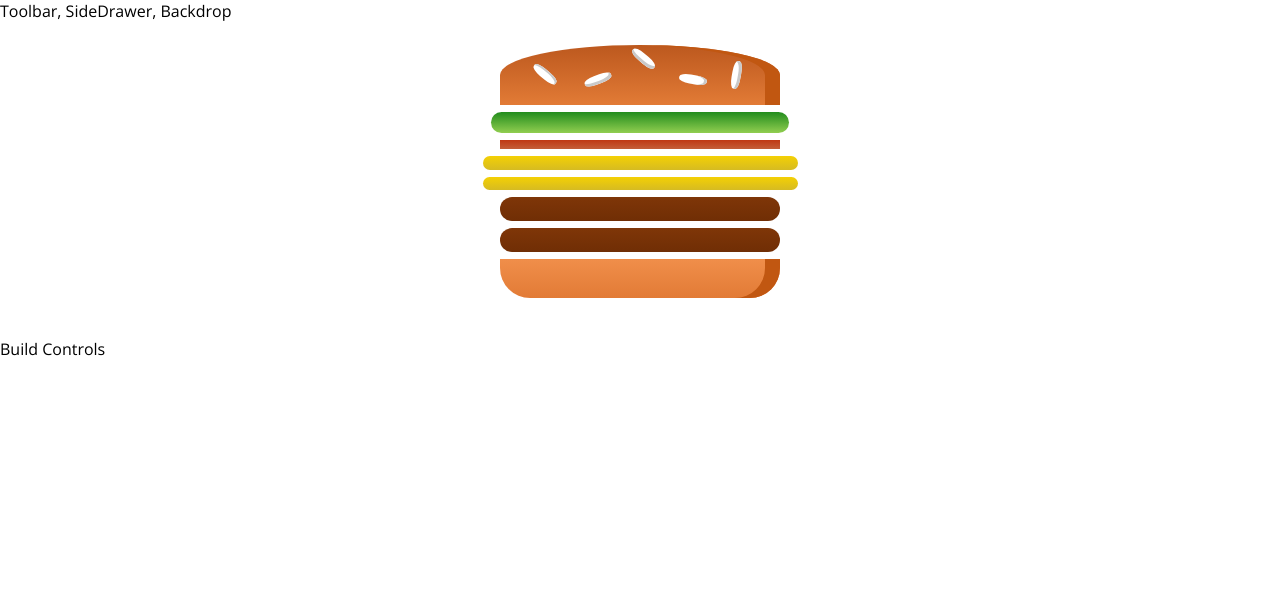
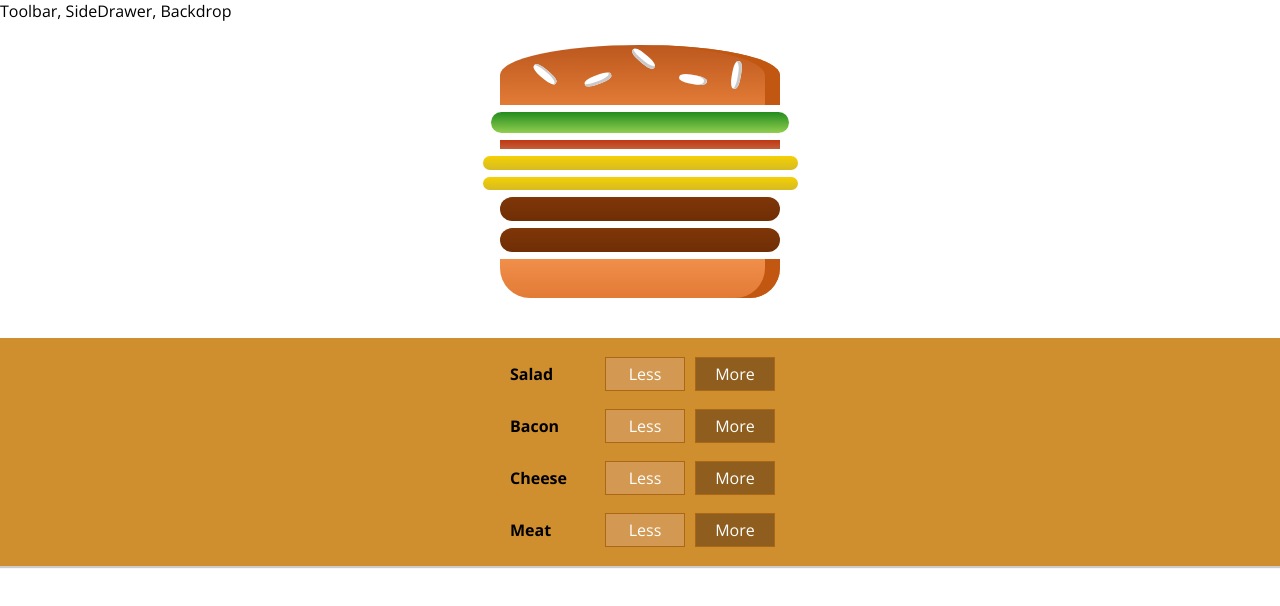
Before and after one commit to BorislavAnchev/burger-builder, a React (Create React App) app: page / in a window 1280 px wide. Shown: the top 606 px of the page. Built offline with nearby package versions, Linux system fonts and the light colour scheme.

Commit message:
implement the burger ingredients add and remove controls

```diff
--- /dev/null
+++ b/src/components/Burger/BuildControls/BuildControl/BuildControl.js
@@ -0,0 +1,20 @@
+import React from 'react';
+
+import classes from './BuildControl.module.css';
+
+const BuildControl = (props) => (
+  <div className={classes.BuildControl}>
+    <div className={classes.Label}>{props.label}</div>
+    <button
+      className={classes.Less}
+      onClick={props.remove}
+      disabled={props.disabled}>
+      Less
+    </button>
+    <button className={classes.More} onClick={props.add}>
+      More
+    </button>
+  </div>
+);
+
+export default BuildControl;
--- /dev/null
+++ b/src/components/Burger/BuildControls/BuildControl/BuildControl.module.css
@@ -0,0 +1,58 @@
+.BuildControl {
+  display: flex;
+  justify-content: space-between;
+  align-items: center;
+  margin: 5px 0;
+}
+
+.BuildControl button {
+  display: block;
+  font: inherit;
+  padding: 5px;
+  margin: 0 5px;
+  width: 80px;
+  border: 1px solid #aa6817;
+  cursor: pointer;
+  outline: none;
+}
+
+.BuildControl button:disabled {
+  background-color: #ac9980;
+  border: 1px solid #7e7365;
+  color: #ccc;
+  cursor: default;
+}
+
+.BuildControl button:hover:disabled {
+  background-color: #ac9980;
+  color: #ccc;
+  cursor: not-allowed;
+}
+
+.Label {
+  padding: 10px;
+  font-weight: bold;
+  width: 80px;
+}
+
+.BuildControl .Less {
+  background-color: #d39952;
+  color: white;
+}
+
+.BuildControl .More {
+  background-color: #8f5e1e;
+  color: white;
+}
+
+.BuildControl .Less:hover,
+.BuildControl .Less:active {
+  background-color: #daa972;
+  color: white;
+}
+
+.BuildControl .More:hover,
+.BuildControl .More:active {
+  background-color: #99703f;
+  color: white;
+}
--- /dev/null
+++ b/src/components/Burger/BuildControls/BuildControls.js
@@ -0,0 +1,27 @@
+import React from 'react';
+
+import classes from './BuildControls.module.css';
+import BuildControl from './BuildControl/BuildControl';
+
+const controls = [
+  { label: 'Salad', type: 'salad' },
+  { label: 'Bacon', type: 'bacon' },
+  { label: 'Cheese', type: 'cheese' },
+  { label: 'Meat', type: 'meat' },
+];
+
+const BuildControls = (props) => (
+  <div className={classes.BuildControls}>
+    {controls.map((ctrl) => (
+      <BuildControl
+        key={ctrl.label}
+        label={ctrl.label}
+        add={() => props.addIngredient(ctrl.type)}
+        remove={() => props.removeIngredient(ctrl.type)}
+        disabled={props.disabled[ctrl.type]}
+      />
+    ))}
+  </div>
+);
+
+export default BuildControls;
--- /dev/null
+++ b/src/components/Burger/BuildControls/BuildControls.module.css
@@ -0,0 +1,10 @@
+.BuildControls {
+  width: 100%;
+  background-color: #cf8f2e;
+  display: flex;
+  flex-flow: column;
+  align-items: center;
+  box-shadow: 0 2px 1px #ccc;
+  margin: auto;
+  padding: 10px 0;
+}
--- a/src/containers/BurgerBuilder/BurgerBuilder.js
+++ b/src/containers/BurgerBuilder/BurgerBuilder.js
@@ -1,6 +1,14 @@
 import React, { Component } from 'react';
 
 import Burger from '../../components/Burger/Burger';
+import BuildControls from '../../components/Burger/BuildControls/BuildControls';
+
+const INGREDIENT_PRICES = {
+  salad: 0.5,
+  cheese: 0.4,
+  meat: 1.3,
+  bacon: 0.7,
+};
 
 class BurgerBuilder extends Component {
   state = {
@@ -10,13 +18,54 @@
       cheese: 2,
       meat: 2,
     },
+    totalPrice: 4,
+  };
+
+  addIngredientHandler = (type) => {
+    const oldCount = this.state.ingredients[type];
+    const updatedCount = oldCount + 1;
+    const updatedIngredients = {
+      ...this.state.ingredients,
+    };
+    updatedIngredients[type] = updatedCount;
+    const newPrice = INGREDIENT_PRICES[type] + this.state.totalPrice;
+    this.setState({ ingredients: updatedIngredients, totalPrice: newPrice });
+  };
+
+  removeIngredientHandler = (type) => {
+    const oldCount = this.state.ingredients[type];
+
+    if (oldCount <= 0) {
+      // Don't remove if there is nothing to remove.
+      return;
+    }
+
+    const updatedCount = oldCount - 1;
+    const updatedIngredients = {
+      ...this.state.ingredients,
+    };
+    updatedIngredients[type] = updatedCount;
+    const newPrice = INGREDIENT_PRICES[type] - this.state.totalPrice;
+    this.setState({ ingredients: updatedIngredients, totalPrice: newPrice });
   };
 
   render() {
+    const disabledInfo = {
+      ...this.state.ingredients,
+    };
+
+    for (let key in disabledInfo) {
+      disabledInfo[key] = disabledInfo[key] <= 0;
+    }
+
     return (
       <>
         <Burger ingredients={this.state.ingredients} />
-        <div>Build Controls</div>
+        <BuildControls
+          addIngredient={this.addIngredientHandler}
+          removeIngredient={this.removeIngredientHandler}
+          disabled={disabledInfo}
+        />
       </>
     );
   }
```
